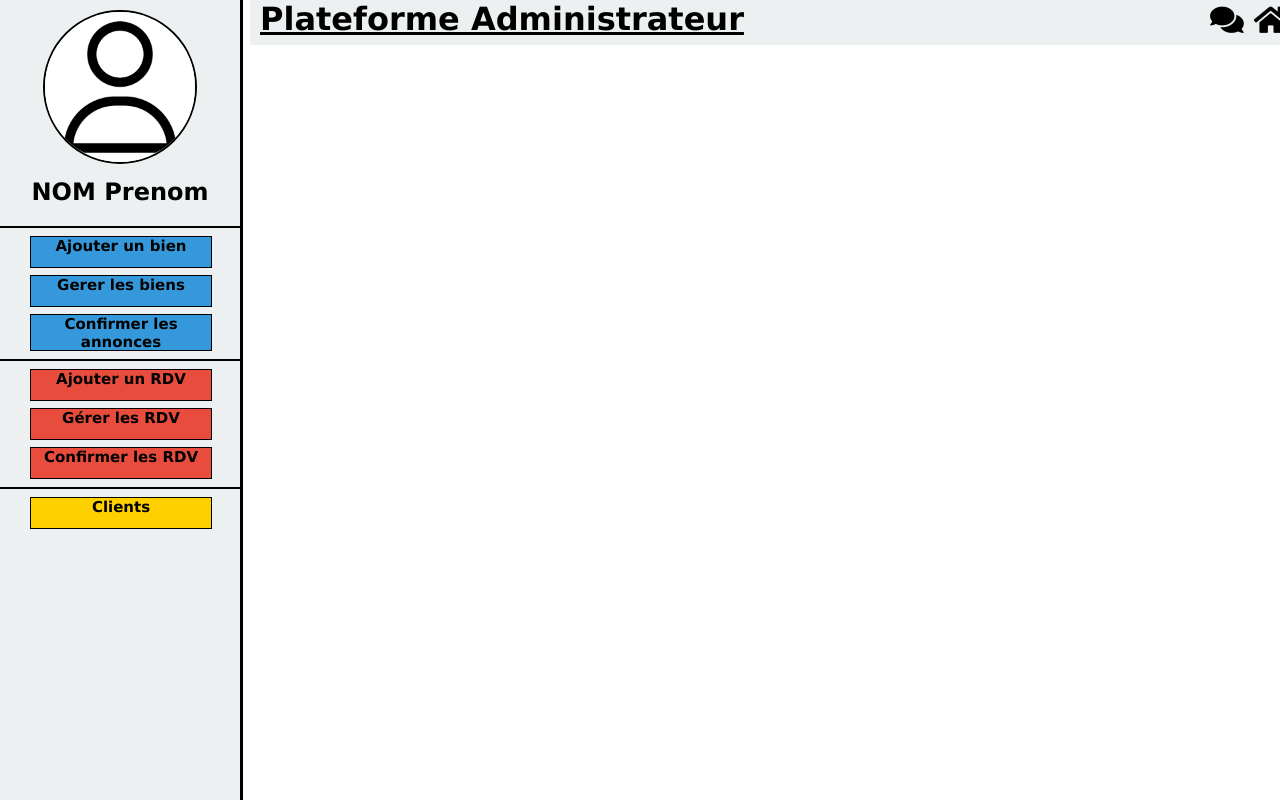
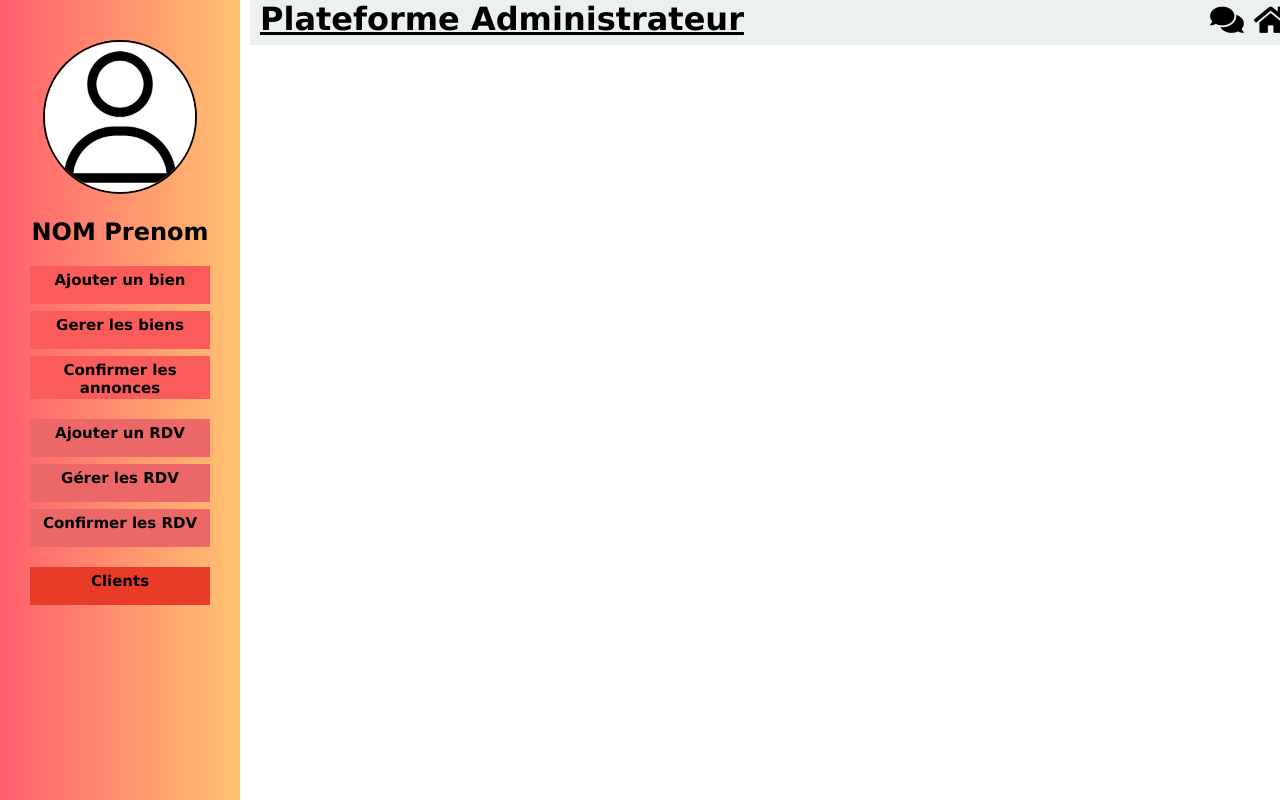
Before and after one commit to rashid-btb-gmail-com/Projet-IHM-, a PHP site: page /Admin/plateforme_admin.php in a window 1280 px wide. Run offline with PHP 8.4, Linux system fonts and the light colour scheme; the visitor is signed in with stand-in values (Sample User, id 1); some libraries are stand-ins or nearby versions.

Commit message:
ameliorationstyle platform admin - pas encore fini

```diff
--- a/Admin/plateforme_admin.php
+++ b/Admin/plateforme_admin.php
@@ -21,20 +21,23 @@
 
     <!--**************************************Menu administrateur **********************************-->
     <nav class="menu_admin">
+    <div class="profileadmin">
         <input type="image" src="../images/user.png" alt="photo de profile" class="photo_profil">
         <h2 class="nom_admin">NOM Prenom </h2>
-        <hr color="black">
+    </div>
+    <div class="menubien">
         <a href="?action=ajouter_bien" class="onglet_admin">Ajouter un bien</a>
         <a href="?action=gerer_biens" class="onglet_admin">Gerer les biens</a>
         <a href="?action=confirmer_annonces" class="onglet_admin" style="height:35px">Confirmer les annonces</a>
-
-        <hr color="black">
+    </div>
+    <div class="menurdv">
         <a href="?action=ajouter_rdv" class="onglet_admin onglet_rdv">Ajouter un RDV</a>
         <a href="?action=gerer_rdv" class="onglet_admin onglet_rdv">Gérer les RDV</a>
         <a href="" class="onglet_admin onglet_rdv">Confirmer les RDV</a>
-
-        <hr color="black">
+    </div>
+    <div class="menuclient">
         <a href="?action=clients" class="onglet_admin onglet_client">Clients</a>
+    </div>
         </nav>
 
 
--- a/style/style_admin.css
+++ b/style/style_admin.css
@@ -6,11 +6,20 @@ body{
 /***********************  MENU ADMIN    ********************/
 .menu_admin{
     position: fixed;
-    background-color: #ecf0f1;
+    background: linear-gradient(90deg ,#FF5F6D,#FFC371);
     width: 240px;
     height: 100%;
     text-align: center;
-    border-right: solid black;
+}
+.profileadmin{
+    margin-top: 30px;
+    margin-bottom: 20px;
+}
+.menubien{
+    margin-bottom: 20px;
+}
+.menurdv{
+    margin-bottom: 20px;
 }
 
 .onglet_admin{
@@ -22,31 +31,30 @@ body{
     text-decoration: none;
     width: 180px;
     height: 30px;
-    background-color: #3498db;
+    background-color: #fa5c5c;
     font-size: 15px;
     font-weight: bold;
-    border: 1px solid black;
     color: black;
-
+    padding:5px 0px 3px 0px;
 }
 
 .onglet_admin:hover{
-    background-color: #5dade2;
+    background-color: #f79090;
 }
 
 .onglet_rdv{
-    background-color: #e74c3c;
+    background-color:#ec6868;
 }
 .onglet_rdv:hover{
-    background-color: #fa6d5d;
+    background-color: #ff9d92;
 }
 
 .onglet_client{
-    background-color: #ffd000;
+    background-color: #e93c28;
 }
 
 .onglet_client:hover{
-    background-color: #f8e17c;
+    background-color: #fa6d5d;
 }
 .photo_profil{
     position: relative;
@@ -55,6 +63,7 @@ body{
     border: 2px solid black;
     border-radius: 200px;
     top: 10px;
+    margin-bottom: 10px;
 }
 /***********************           Page Admin             *****************/
 .container{
```
